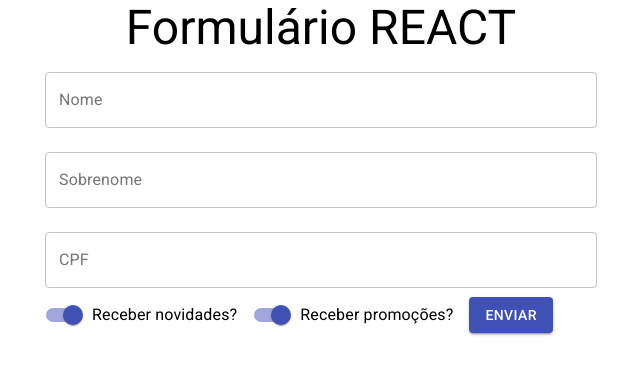
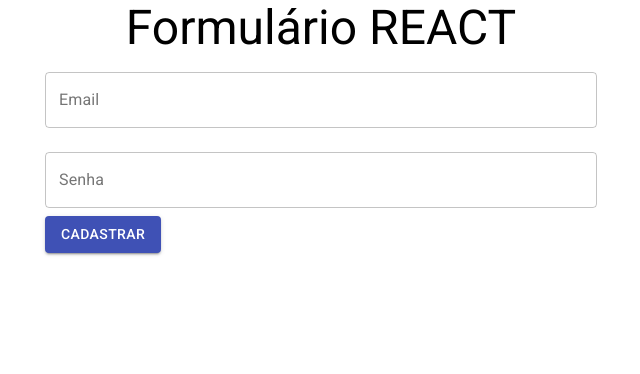
Before and after one commit to CaioAReis/Formulario-React-MUI, a React (Create React App) app: page / in a window 1280 px wide. Shown: the top 374 px of the page, without its empty margins (319-959 px from the left). Built offline with nearby package versions, Linux system fonts and the light colour scheme.

Commit message:
Aumentando e melhorando o formulário

```diff
--- a/src/App.js
+++ b/src/App.js
@@ -6,6 +6,13 @@ function App() {
 
   const aoEnviar = (dados) => {
     console.log(dados);
+  }
+
+  const validateCPF = (cpf) => {
+    if (cpf.length !== 11)
+      return {isValid: true, mensageError: "Campo CPF precisa ter 11 digitos"};
+    else
+      return {isValid: false, mensageError: ""};
   }
 
   return (
@@ -17,7 +24,10 @@ function App() {
       >
         Formulário REACT
       </Typography>
-      <Formulario aoEnviar={aoEnviar}/>
+      <Formulario
+        aoEnviar={aoEnviar}
+        validateCPF={validateCPF}
+      />
     </Container>
   );
 }
--- /dev/null
+++ b/src/components/formulario/DadosEntrega.jsx
@@ -0,0 +1,58 @@
+import { Button, TextField } from '@material-ui/core';
+import React from 'react';
+
+export const DadosEntrega = () => {
+    return (
+        <form>
+            <TextField
+                id='cep'
+                label='CEP'
+                type='number'
+                variant='outlined'
+                margin='normal'
+            />
+
+            <TextField
+                id='endereco'
+                label='Endereço'
+                type='text'
+                variant='outlined'
+                margin='normal'
+                fullWidth
+            />
+
+            <TextField
+                id='numero'
+                label='Número'
+                type='number'
+                variant='outlined'
+                margin='normal'
+            />
+
+            <TextField
+                id='estado'
+                label='Estado'
+                type='text'
+                variant='outlined'
+                margin='normal'
+            />
+
+            <TextField
+                id='cidade'
+                label='Cidade'
+                type='text'
+                variant='outlined'
+                margin='normal'
+            />
+
+            <Button
+                type='submit'
+                variant='contained'
+                color='primary'
+                fullWidth
+            >
+                Finalizar cadastro
+            </Button>
+        </form>
+    );
+}
--- /dev/null
+++ b/src/components/formulario/DadosPessoais.jsx
@@ -0,0 +1,105 @@
+import React, { useState } from 'react';
+
+import {
+        Button,
+        TextField,
+        Switch,
+        FormControlLabel
+    } from '@material-ui/core';
+
+export const DadosPessoais = ({ aoEnviar, validateCPF }) => {
+
+    const [formulario, setFormulario] = useState({
+        nome: '',
+        sobrenome: '',
+        cpf: '',
+        novidades: true,
+        promocoes: true
+    });
+
+    const [error, setError] = useState({
+        cpf: {
+            isValid: false,
+            mensageError: ""
+        }
+    });
+
+    const handleSubmit = (e) => {
+        e.preventDefault();
+        aoEnviar(formulario);
+    }
+
+    return(
+        <form onSubmit={(event) => handleSubmit(event)} >
+            <TextField
+                id="nome"
+                label="Nome"
+                variant="outlined"
+                fullWidth
+                margin="normal"
+                value={formulario.nome}
+                onChange={e =>
+                    setFormulario({...formulario, nome: e.target.value})
+                }
+            />
+            <TextField
+                id="sobrenome"
+                label="Sobrenome"
+                variant="outlined"
+                fullWidth
+                margin="normal"
+                value={formulario.sobrenome}
+                onChange={e =>
+                    setFormulario({...formulario, sobrenome: e.target.value})
+                }
+            />
+            <TextField
+                id="cpf"
+                label="CPF"
+                variant="outlined"
+                error={error.cpf.isValid}
+                helperText={error.cpf.mensageError}
+                fullWidth
+                margin="normal"
+                value={formulario.cpf}
+                onBlur={e => {
+                    const validacao = validateCPF(e.target.value);
+                    setError({cpf: validacao});
+                }}
+                onChange={e =>
+                    setFormulario({...formulario, cpf: e.target.value})
+                }
+            />
+
+            <FormControlLabel control={
+                <Switch
+                    name="novidades"
+                    color="primary"
+                    checked={formulario.novidades}
+                    onChange={e =>
+                        setFormulario(
+                            {...formulario, novidades: e.target.checked}
+                        )
+                    }
+                />
+            } label="Receber novidades?" />
+
+            <FormControlLabel control={
+                <Switch
+                    name="promocoes"
+                    color="primary"
+                    checked={formulario.promocoes}
+                    onChange={e =>
+                        setFormulario(
+                            {...formulario, promocoes: e.target.checked}
+                        )
+                    }
+                />
+            } label="Receber promoções?" />
+
+            <Button type="submit" variant="contained" color="primary">
+                Enviar
+            </Button>
+        </form>
+    );
+}
--- /dev/null
+++ b/src/components/formulario/DadosUsuario.jsx
@@ -0,0 +1,30 @@
+import { Button, TextField } from '@material-ui/core';
+import React from 'react';
+
+export const DadosUsuario = () => {
+    return (
+        <form>
+            <TextField
+                id='email'
+                label='Email'
+                type='email'
+                variant='outlined'
+                fullWidth
+                margin="normal"
+            />
+
+            <TextField
+                id='senha'
+                label='Senha'
+                type='password'
+                variant='outlined'
+                fullWidth
+                margin='normal'
+            />
+
+            <Button type="submit" variant="contained" color="primary">
+                Cadastrar
+            </Button>
+        </form>
+    );
+}
--- a/src/components/formulario/Formulario.jsx
+++ b/src/components/formulario/Formulario.jsx
@@ -1,93 +1,32 @@
+import { Typography } from '@material-ui/core';
 import React, { useState } from 'react';
-import {
-        Button,
-        TextField,
-        Switch,
-        FormControlLabel
-    } from '@material-ui/core';
+import { DadosEntrega } from './DadosEntrega';
+import { DadosPessoais } from './DadosPessoais';
+import { DadosUsuario } from './DadosUsuario';
 
-export const Formulario = ({ aoEnviar }) => {
+export const Formulario = ({ aoEnviar, validateCPF }) => {
 
-    const [formulario, setFormulario] = useState({
-        nome: '',
-        sobrenome: '',
-        cpf: '',
-        novidades: true,
-        promocoes: true
-    });
+    const [etapaAtual, setEtapaAtual] = useState(0);
 
-    const handleSubmit = (e) => {
-        e.preventDefault();
-        aoEnviar(formulario);
+    const formularioAtual = (etapa) => {
+        switch (etapa) {
+            case 0:
+                return <DadosUsuario />;
+            case 1:
+                return <DadosPessoais
+                    aoEnviar={aoEnviar}
+                    validateCPF={validateCPF}
+                />
+            case 2:
+                return <DadosEntrega />
+            default:
+                return <Typography>Error</Typography>
+        }
     }
 
-    return(
-        <form onSubmit={(event) => handleSubmit(event)} >
-            <TextField
-                id="nome"
-                label="Nome"
-                variant="outlined"
-                fullWidth
-                margin="normal"
-                value={formulario.nome}
-                onChange={e => {
-                    setFormulario(
-                        {...formulario, nome: e.target.value}
-                    )
-                }}
-            />
-            <TextField
-                id="sobrenome"
-                label="Sobrenome"
-                variant="outlined"
-                fullWidth
-                margin="normal"
-                value={formulario.sobrenome}
-                onChange={e =>
-                    setFormulario({...formulario, sobrenome: e.target.value})
-                }
-            />
-            <TextField
-                id="cpf"
-                label="CPF"
-                variant="outlined"
-                fullWidth
-                margin="normal"
-                value={formulario.cpf}
-                onChange={e =>
-                    setFormulario({...formulario, cpf: e.target.value})
-                }
-            />
-
-            <FormControlLabel control={
-                <Switch
-                    name="novidades"
-                    color="primary"
-                    checked={formulario.novidades}
-                    onChange={e =>
-                        setFormulario(
-                            {...formulario, novidades: e.target.checked}
-                        )
-                    }
-                />
-            } label="Receber novidades?" />
-
-            <FormControlLabel control={
-                <Switch
-                    name="promocoes"
-                    color="primary"
-                    checked={formulario.promocoes}
-                    onChange={e =>
-                        setFormulario(
-                            {...formulario, promocoes: e.target.checked}
-                        )
-                    }
-                />
-            } label="Receber promoções?" />
-
-            <Button type="submit" variant="contained" color="primary">
-                Enviar
-            </Button>
-        </form>
+    return (
+        <>
+            {formularioAtual(etapaAtual)}
+        </>
     );
 }
```
